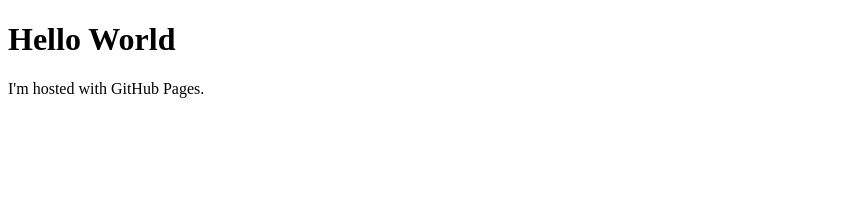
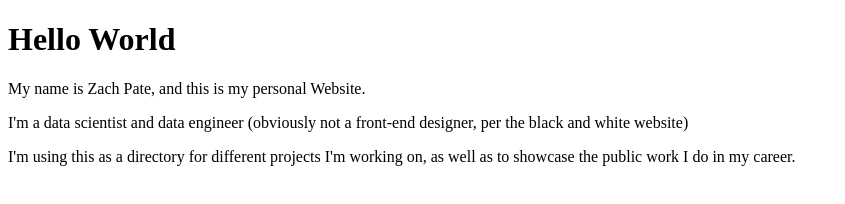
Before and after one commit to zhpate/zhpate.github.io, a plain HTML site: page index.html in a window 1280 px wide. Shown: the whole page, without its empty margins (0-845 px from the left). Drawn offline with Linux system fonts and the light colour scheme.

Commit message:
Initial Bio

```diff
--- a/index.html
+++ b/index.html
@@ -2,6 +2,8 @@
 <html>
 <body>
 <h1>Hello World</h1>
-<p>I'm hosted with GitHub Pages.</p>
+<p>My name is Zach Pate, and this is my personal Website. </p>
+<p>I'm a data scientist and data engineer (obviously not a front-end designer, per the black and white website)</p>
+<p>I'm using this as a directory for different projects I'm working on, as well as to showcase the public work I do in my career.</p>
 </body>
 </html>
```
